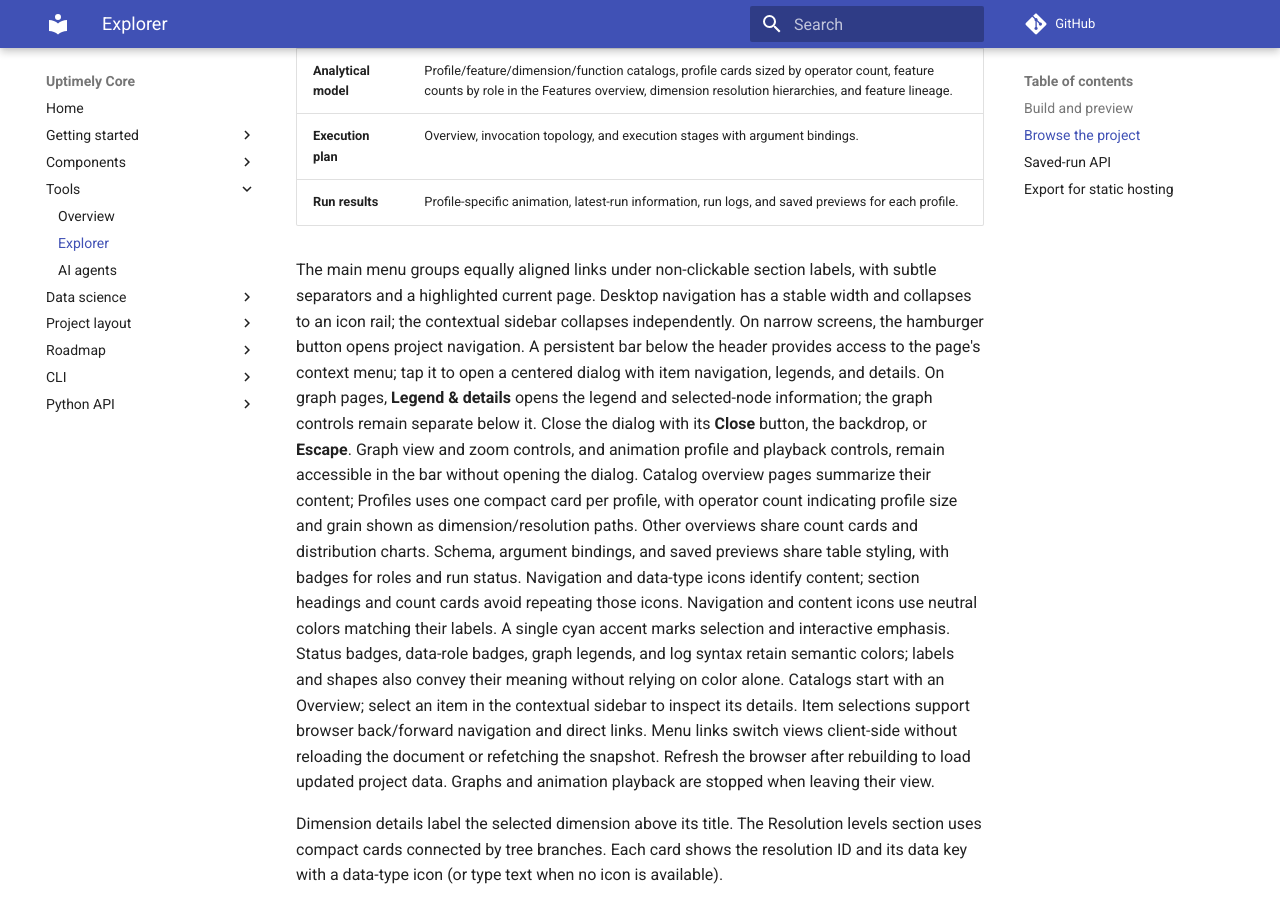
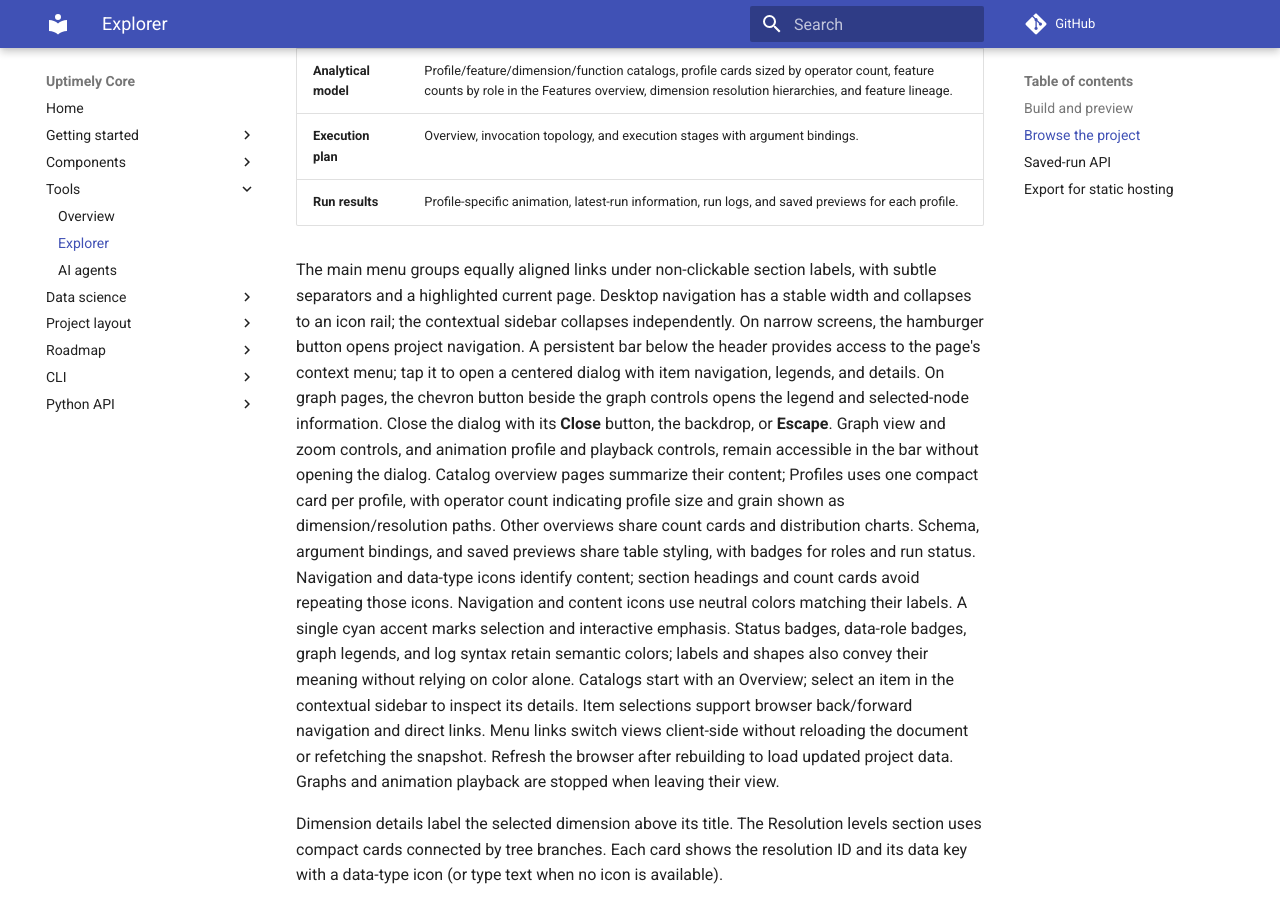
Before and after one commit to uptimely-ai/uptimely-core, an MkDocs documentation site: the page built from docs/tools/explorer.md, in a window 1280 px wide and 900 px high, scrolled down 912 px. Built offline with MkDocs 1.6.1 and Material for MkDocs 9.7.7, drawn with Linux system fonts in a browser that asks for light colours; comment, search, counter and statistics services are not loaded.

Commit message:
Adjust mobile context nav menu

```diff
--- a/docs/tools/explorer.md
+++ b/docs/tools/explorer.md
@@ -45,8 +45,8 @@
 independently. On narrow screens, the hamburger button opens project navigation.
 A persistent bar below the header provides access to the page's context menu;
 tap it to open a centered dialog with item navigation, legends, and details.
-On graph pages, **Legend & details** opens the legend and selected-node information;
-the graph controls remain separate below it.
+On graph pages, the chevron button beside the graph controls opens the legend
+and selected-node information.
 Close the dialog with its **Close** button, the backdrop, or **Escape**.
 Graph view and zoom controls, and animation profile and playback controls,
 remain accessible in the bar without opening the dialog.
--- a/src/uptimely/explorer/app/static/css/base.css
+++ b/src/uptimely/explorer/app/static/css/base.css
@@ -216,7 +216,7 @@
     border: 0; background: #02061766; }
   body.context-sheet-open { overflow: hidden; }
   .mobile-context-bar { position: fixed; inset: 56px 0 auto; z-index: 45;
-    display: flex; flex-direction: column; gap: 0; padding: 0 12px;
+    display: flex; flex-direction: column; gap: 0; padding: 6px 12px;
     border-bottom: 1px solid var(--color-border); background: var(--color-surface); }
   .mobile-context-toggle { display: flex; align-items: center; gap: 8px; width: 100%;
     min-height: 44px; padding: 0; border: 0; border-radius: 0;
@@ -227,7 +227,7 @@
   .mobile-context-toggle > svg { box-sizing: border-box; width: 44px; height: 44px;
     padding: 12px; flex-shrink: 0; }
   .mobile-primary-controls { display: flex; align-items: center; gap: 8px;
-    padding-bottom: 4px; overflow-x: auto; }
+    padding: 0; overflow-x: auto; }
   .mobile-primary-controls:empty { display: none; }
   .mobile-primary-controls .ui-button { min-height: 44px; padding: 6px 8px; font-size: 12px; }
   .mobile-primary-controls .lineage-control-groups { flex-wrap: nowrap; gap: 6px 10px; }
--- a/src/uptimely/explorer/app/static/css/lineage.css
+++ b/src/uptimely/explorer/app/static/css/lineage.css
@@ -78,6 +78,11 @@
 .lineage-details-empty .lineage-details-kind { display: none; }
 .lineage-details-hint { padding: 0 12px 20px; text-align: center; }
 @media (max-width: 640px) {
+	.lineage-page .mobile-context-bar { flex-direction: row; align-items: center; gap: 8px;
+		padding-block: 6px; }
+	.lineage-page .mobile-context-toggle { order: 1; width: 44px; flex: 0 0 44px; }
+	.lineage-page .mobile-primary-controls { flex: 1; min-width: 0; padding-bottom: 0; }
+	.lineage-page #lineage-context { padding-block: max(22px, env(safe-area-inset-bottom)); }
 	.lineage-control-groups .ui-button { height: 44px; min-width: 44px; }
 	#lineage-error, .lineage-error { top: 64px; }
 	.lineage-page .site-content {
```
Also changed, not shown: src/uptimely/explorer/app/static/js/rendering/shared_markup.js (+4 -3 lines), 2 other files.
